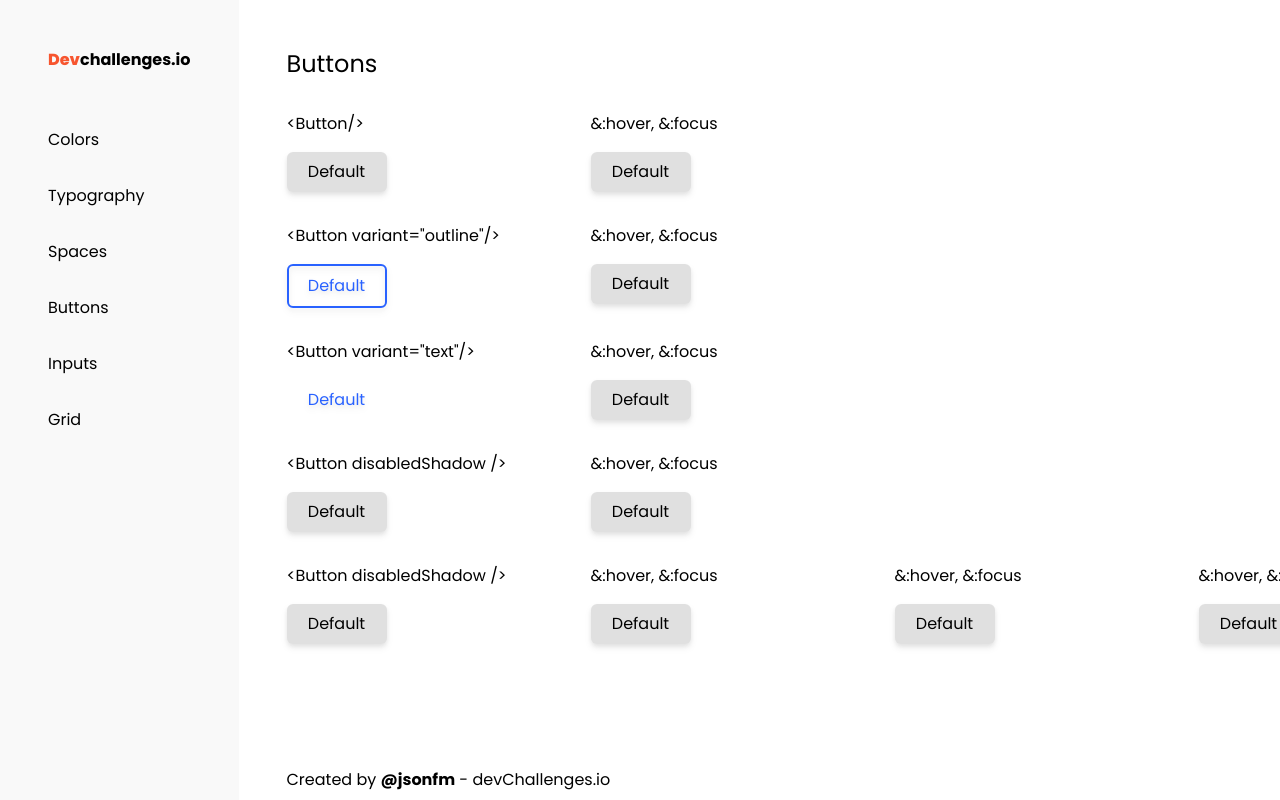
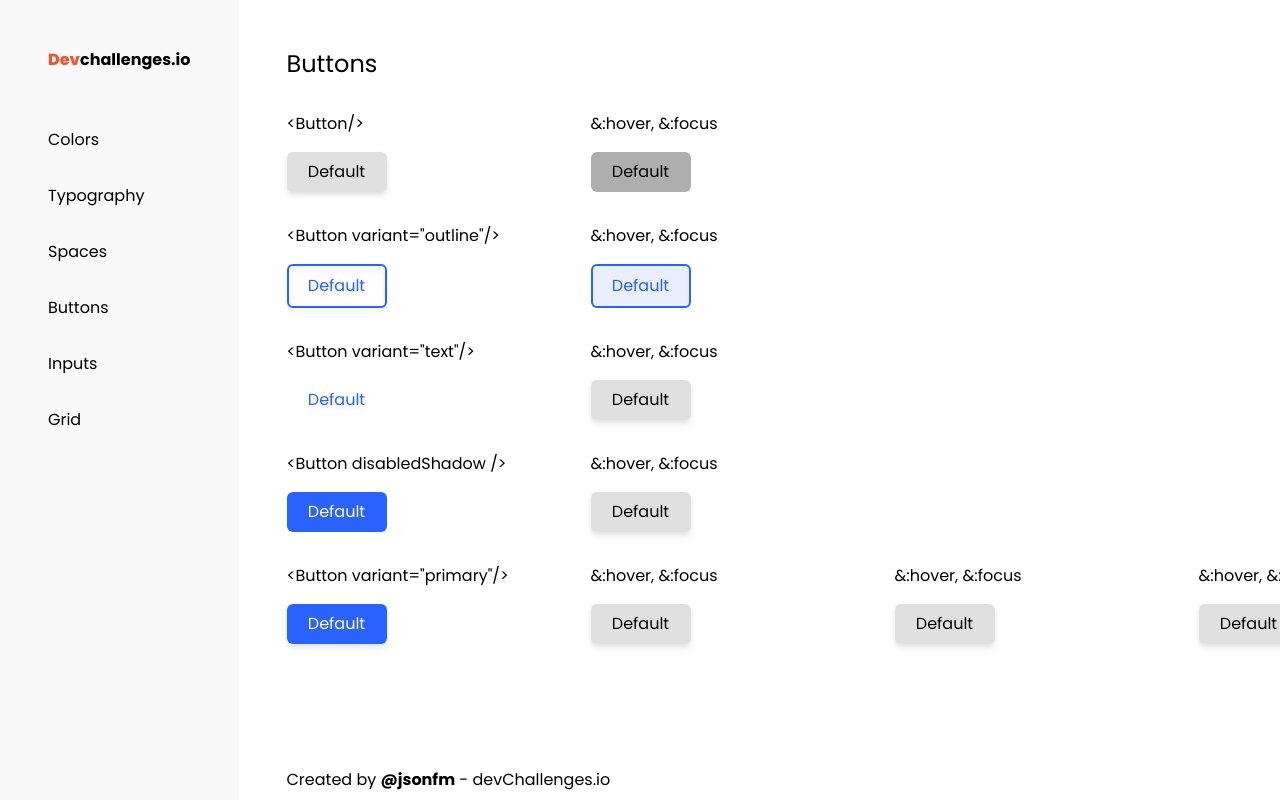
Before and after one commit to jsonfm/react-button-component, a React (Vite) app: page / in a window 1280 px wide. Shown: the top 800 px of the page. Built offline with nearby package versions, Linux system fonts and the light colour scheme.

Commit message:
update styles

```diff
--- a/src/App.tsx
+++ b/src/App.tsx
@@ -16,7 +16,7 @@ function App() {
             </div>
             <div className={columnClassName}>
               <p>{`&:hover, &:focus`}</p>
-              <Button>Default</Button>
+              <button className="btn btn-hover">Default</button>
             </div>
           </div>
           <div className={rowClassName}>
@@ -26,7 +26,7 @@ function App() {
             </div>
             <div className={columnClassName}>
               <p>{`&:hover, &:focus`}</p>
-              <Button>Default</Button>
+              <button className="btn btn-outline btn-outline-hover">Default</button>
             </div>
           </div>
           <div className={rowClassName}>
@@ -42,7 +42,7 @@ function App() {
           <div className={rowClassName}>
             <div className={columnClassName}>
               <p>{`<Button disabledShadow />`}</p>
-              <Button variant="primary">Default</Button>
+              <Button variant="primary" disabledShadow>Default</Button>
             </div>
             <div className={columnClassName}>
               <p>{`&:hover, &:focus`}</p>
@@ -51,7 +51,7 @@ function App() {
           </div>
           <div className={rowClassName}>
             <div className={columnClassName}>
-              <p>{`<Button disabledShadow />`}</p>
+              <p>{`<Button variant="primary"/>`}</p>
               <Button variant="primary">Default</Button>
             </div>
             <div className={columnClassName}>
--- a/src/components/Button/index.tsx
+++ b/src/components/Button/index.tsx
@@ -8,44 +8,33 @@ interface ButtonProps {
     disabledShadow?: boolean;
 }
 
-export const Button = ({ variant = "primary", size = "md", outline = false, disabledShadow = false,  children }: ButtonProps) => {
-    let variantClassName = `bg-primary !text-white`;
+const variants = {
+    "primary": "btn-primary",
+    "secondary": "btn-secondary",
+    "danger": "btn-danger",
+    "text": "btn-text"
+}
+
+const sizes = {
+    "sm": "btn-sm",
+    "md": "btn-md",
+    "lg": "btn-lg"
+}
+
+export const Button = ({ variant, size = "md", outline = false, disabledShadow = false,  children }: ButtonProps) => {
+    const variantClassName = variant ? `${variants[variant]}` : "";
     const shadowClassName = disabledShadow ? `!drop-shadow-none` : `drop-shadow-md`;
 
-    if(variant === "primary"){
-        variantClassName = `bg-neutral`;
-    }
+    const sizeClassName = `${sizes[size]}`;
 
-    if(variant === "secondary"){
-        variantClassName = `bg-secondary`;
-    }
+    const outlineClassName = outline ? "btn-outline" : "";
 
-    if(variant === "text"){
-        variantClassName = `btn-text`;
-    }
-
-    let sizeClassName = `py-4`;
-
-    if(size === "sm") {
-        sizeClassName = `btn-sm`;
-    }
-
-    if(size === "md") {
-        sizeClassName = `btn-md`;
-    }
-
-    if(size === "lg"){
-        sizeClassName = `btn-lg`;
-    }
-
-    const outlineClassName = outline ? "!bg-transparent" : "";
-
-    const baseClassName = `btn ${outline && "btn-outline"}`;
-    const buttonClassName = `${sizeClassName} ${variantClassName} ${outlineClassName} ${shadowClassName} ${baseClassName}`;
+    const baseClassName = `btn`;
+    const buttonClassName = `${shadowClassName} ${baseClassName} ${variantClassName} ${sizeClassName} ${outlineClassName}`;
 
     return (
-        <div className={buttonClassName}>
+        <button className={buttonClassName}>
             {children}
-        </div>
+        </button>
     )
 }
--- a/src/index.css
+++ b/src/index.css
@@ -10,7 +10,7 @@
 
 @layer components {
     .btn {
-        @apply px-4 cursor-pointer transition-[.2s] hover:scale-[1.02] inline-flex justify-center rounded-md w-[100px];
+        @apply py-2 px-4 cursor-pointer transition-[.2s] hover:scale-[1.02] inline-flex justify-center rounded-md w-[100px] bg-neutral;
     }
 
     .btn:hover, .btn-hover {
@@ -41,4 +41,8 @@
         @apply py-4;
     }
 
+    .btn-primary {
+        @apply !bg-primary text-white;
+    }
+
 }
```
